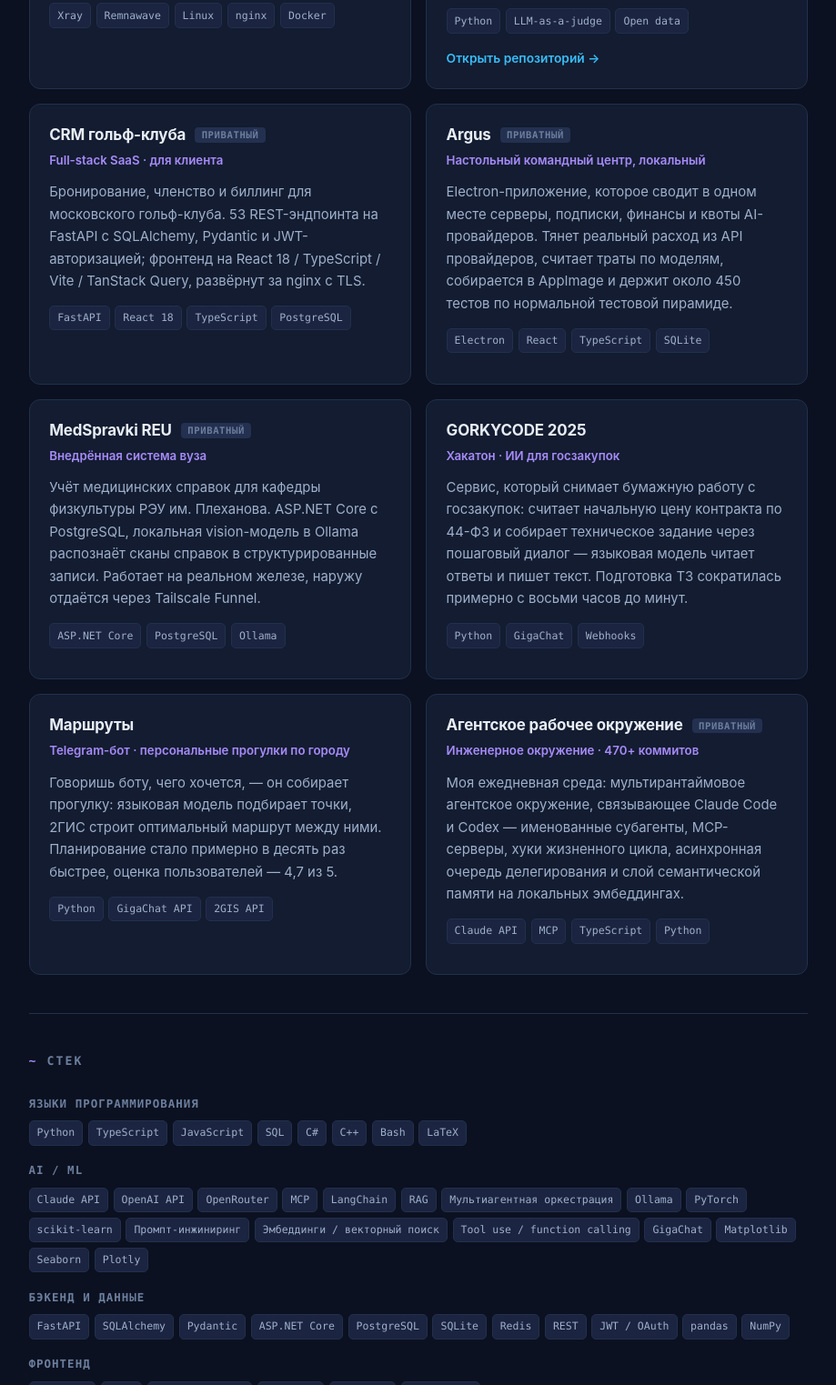
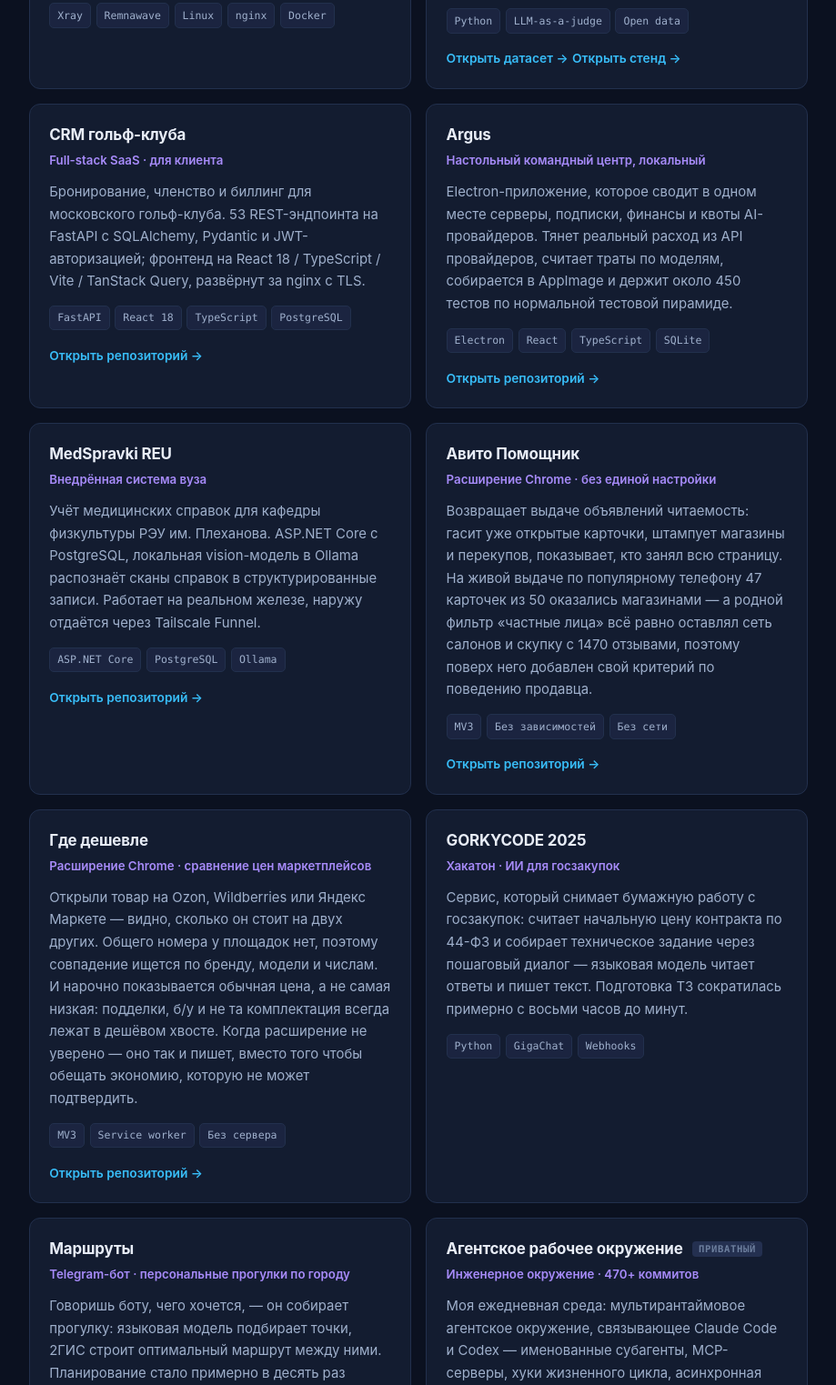
Before and after one commit to Archangel-gabri/Archangel-gabri.github.io, a plain HTML site: page ru/index.html in a window 1280 px wide. Shown: the part 959-2482 px from the top of the page at 91% size, without its empty margins (180-1099 px from the left). Drawn offline with Linux system fonts and the light colour scheme.

Commit message:
сайт: три проекта больше не приватные, добавлены два расширения и стенд
Golf, Argus и MedSpravki опубликованы — пилюли «приватный» сняты, у карточек
появились ссылки на репозитории. Обе языковые версии.

```diff
--- a/ru/index.html
+++ b/ru/index.html
@@ -252,11 +252,12 @@
         оценки выложены открыто, на русском и английском.
       </p>
       <div class="tags"><span class="tag">Python</span><span class="tag">LLM-as-a-judge</span><span class="tag">Open data</span></div>
-      <a class="more" href="https://github.com/Archangel-gabri/llm-university-math-benchmark">Открыть репозиторий →</a>
+      <a class="more" href="https://github.com/Archangel-gabri/llm-university-math-benchmark">Открыть датасет →</a>
+      <a class="more" href="https://github.com/Archangel-gabri/llm-math-benchmark-harness">Открыть стенд →</a>
     </article>
 
     <article class="card">
-      <h3>CRM гольф-клуба <span class="pill">приватный</span></h3>
+      <h3>CRM гольф-клуба</h3>
       <p class="meta">Full-stack SaaS · для клиента</p>
       <p>
         Бронирование, членство и биллинг для московского гольф-клуба. 53 REST-эндпоинта на FastAPI с
@@ -264,10 +265,11 @@
         развёрнут за nginx с TLS.
       </p>
       <div class="tags"><span class="tag">FastAPI</span><span class="tag">React 18</span><span class="tag">TypeScript</span><span class="tag">PostgreSQL</span></div>
+      <a class="more" href="https://github.com/Archangel-gabri/golf-crm">Открыть репозиторий →</a>
     </article>
 
     <article class="card">
-      <h3>Argus <span class="pill">приватный</span></h3>
+      <h3>Argus</h3>
       <p class="meta">Настольный командный центр, локальный</p>
       <p>
         Electron-приложение, которое сводит в одном месте серверы, подписки, финансы и квоты AI-провайдеров.
@@ -275,10 +277,11 @@
         около 450 тестов по нормальной тестовой пирамиде.
       </p>
       <div class="tags"><span class="tag">Electron</span><span class="tag">React</span><span class="tag">TypeScript</span><span class="tag">SQLite</span></div>
+      <a class="more" href="https://github.com/Archangel-gabri/argus">Открыть репозиторий →</a>
     </article>
 
     <article class="card">
-      <h3>MedSpravki REU <span class="pill">приватный</span></h3>
+      <h3>MedSpravki REU</h3>
       <p class="meta">Внедрённая система вуза</p>
       <p>
         Учёт медицинских справок для кафедры физкультуры РЭУ им. Плеханова. ASP.NET Core с PostgreSQL,
@@ -286,6 +289,34 @@
         реальном железе, наружу отдаётся через Tailscale Funnel.
       </p>
       <div class="tags"><span class="tag">ASP.NET Core</span><span class="tag">PostgreSQL</span><span class="tag">Ollama</span></div>
+      <a class="more" href="https://github.com/Archangel-gabri/medspravki-reu">Открыть репозиторий →</a>
+    </article>
+
+    <article class="card">
+      <h3>Авито Помощник</h3>
+      <p class="meta">Расширение Chrome · без единой настройки</p>
+      <p>
+        Возвращает выдаче объявлений читаемость: гасит уже открытые карточки, штампует магазины и
+        перекупов, показывает, кто занял всю страницу. На живой выдаче по популярному телефону 47 карточек
+        из 50 оказались магазинами — а родной фильтр «частные лица» всё равно оставлял сеть салонов и
+        скупку с 1470 отзывами, поэтому поверх него добавлен свой критерий по поведению продавца.
+      </p>
+      <div class="tags"><span class="tag">MV3</span><span class="tag">Без зависимостей</span><span class="tag">Без сети</span></div>
+      <a class="more" href="https://github.com/Archangel-gabri/clean-listings">Открыть репозиторий →</a>
+    </article>
+
+    <article class="card">
+      <h3>Где дешевле</h3>
+      <p class="meta">Расширение Chrome · сравнение цен маркетплейсов</p>
+      <p>
+        Открыли товар на Ozon, Wildberries или Яндекс Маркете — видно, сколько он стоит на двух других.
+        Общего номера у площадок нет, поэтому совпадение ищется по бренду, модели и числам. И нарочно
+        показывается обычная цена, а не самая низкая: подделки, б/у и не та комплектация всегда лежат
+        в дешёвом хвосте. Когда расширение не уверено — оно так и пишет, вместо того чтобы обещать
+        экономию, которую не может подтвердить.
+      </p>
+      <div class="tags"><span class="tag">MV3</span><span class="tag">Service worker</span><span class="tag">Без сервера</span></div>
+      <a class="more" href="https://github.com/Archangel-gabri/price-elsewhere">Открыть репозиторий →</a>
     </article>
 
     <article class="card">
```
Also changed, not shown: index.html (+35 -4 lines).
